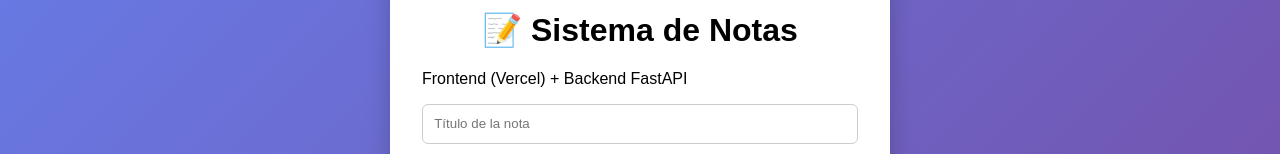
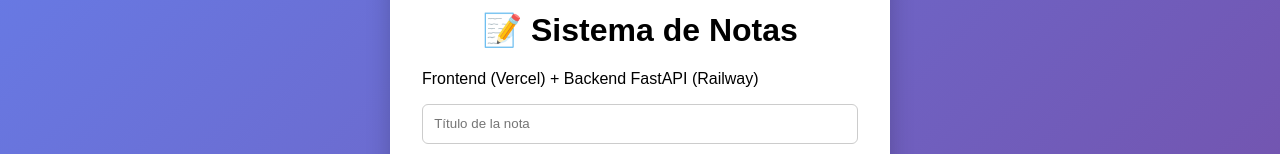
Before and after one commit to Alexander-Guacan/lab_mineria_segura, a website: page src/frontend/index.html in a window 1280 px wide. Shown: the part 211-365 px from the top of the page. Drawn offline with Linux system fonts and the light colour scheme.

Commit message:
Change description page

```diff
--- a/src/frontend/index.html
+++ b/src/frontend/index.html
@@ -11,7 +11,7 @@
 <body>
   <div class="container">
     <h1>📝 Sistema de Notas</h1>
-    <p>Frontend (Vercel) + Backend FastAPI</p>
+    <p>Frontend (Vercel) + Backend FastAPI (Railway)</p>
 
     <form id="noteForm">
       <input type="text" id="title" placeholder="Título de la nota" required />
```
